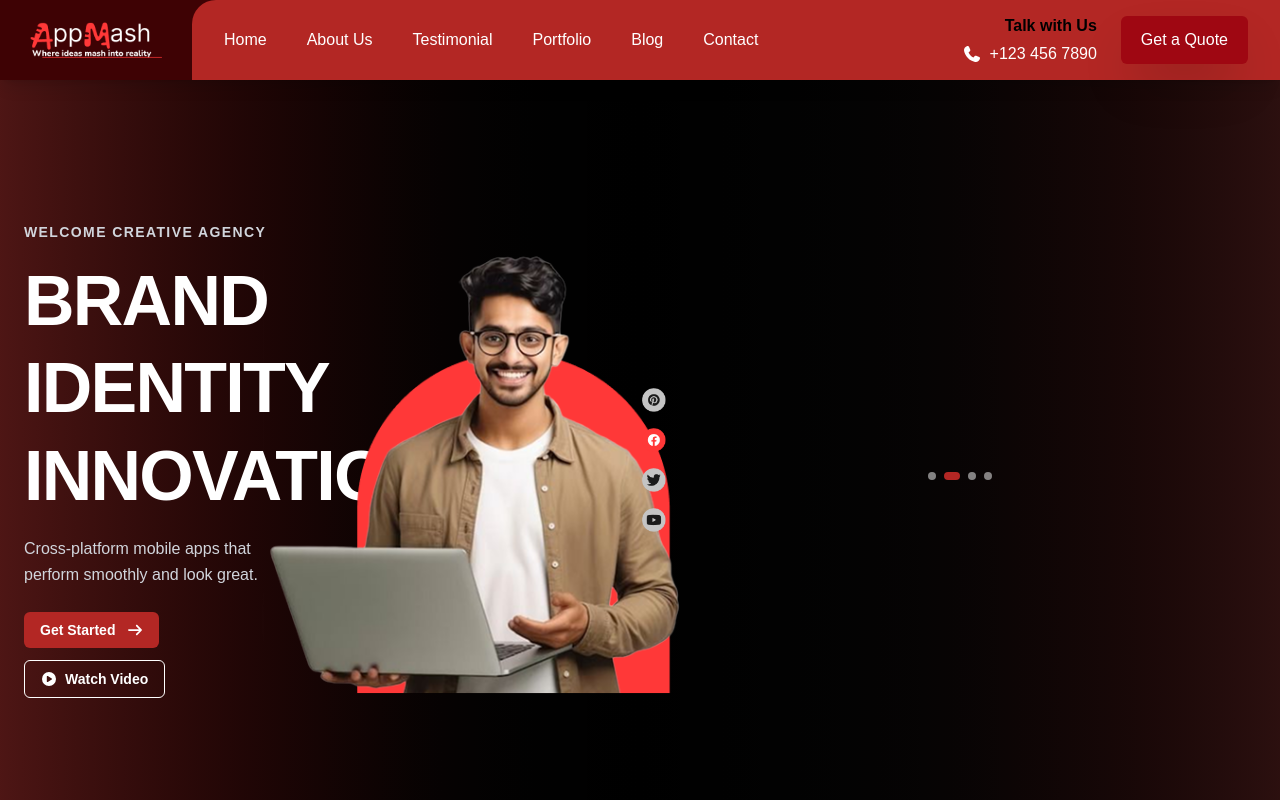
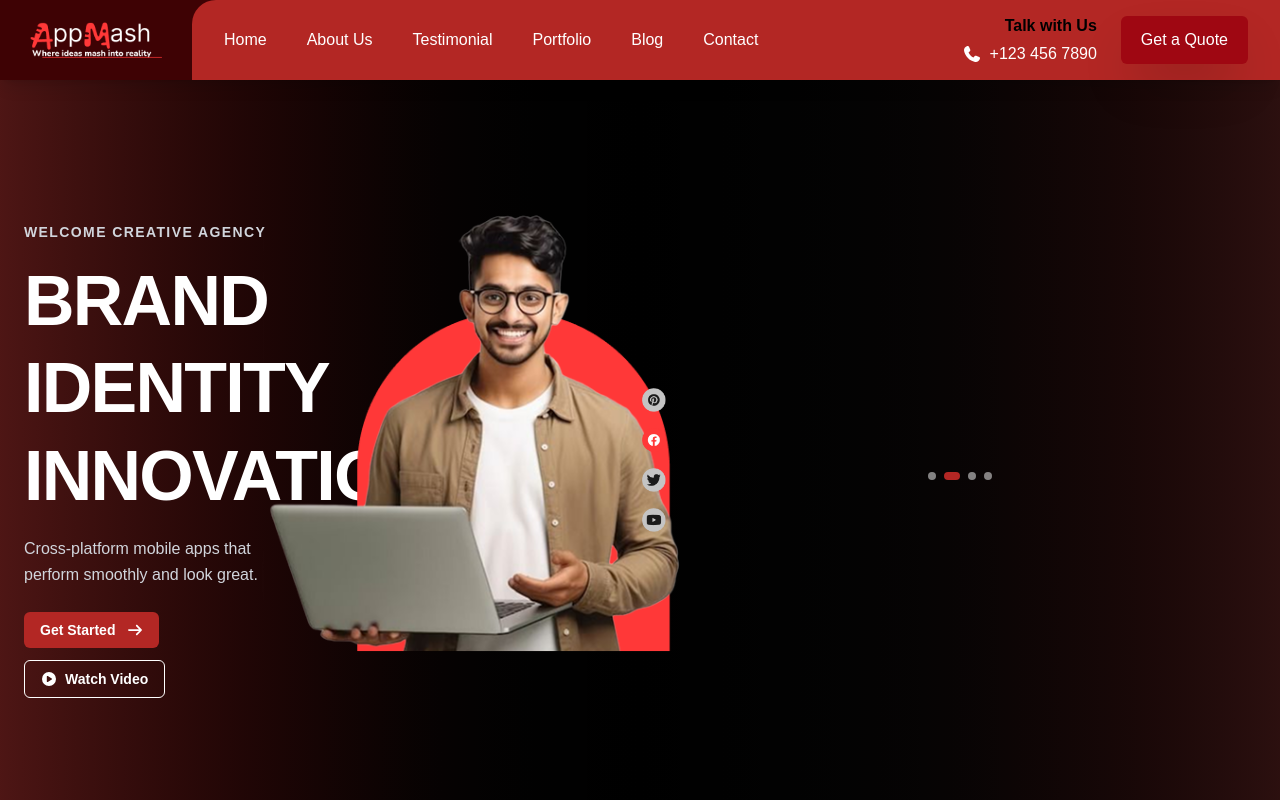
Before and after one commit to Asharkhan468/AppMash-Company-website, a Next.js app: page / in a window 1280 px wide. Shown: the top 800 px of the page. Built offline with nearby package versions, Linux system fonts and the light colour scheme; a web font is replaced by a local one.

Commit message:
SOME MODIFICATION FOR DEBUGGING

```diff
--- a/app/components/Hero.tsx
+++ b/app/components/Hero.tsx
@@ -532,10 +532,10 @@ export default function HeroCarousel() {
           <div className="relative flex justify-center items-center order-1 md:order-2 w-full">
             <div className="relative w-[300px] h-[375px] sm:w-[440px] sm:h-[550px] min-w-[300px] sm:min-w-[440px]">
               <Image
-                ref={imgRef}
   src={image}
   alt={`${title} ${subtitle}`}
-                fill
+  width={584}
+  height={494}
   className="object-contain"
   priority
   unoptimized
--- a/next.config.ts
+++ b/next.config.ts
@@ -1,5 +1,9 @@
 import type { NextConfig } from "next";
 
-const nextConfig: NextConfig = {};
+const nextConfig: NextConfig = {
+     images: {
+    unoptimized: true,
+  }
+};
 
 export default nextConfig;
```
Lines whose indentation alone changed are shown as unchanged.
